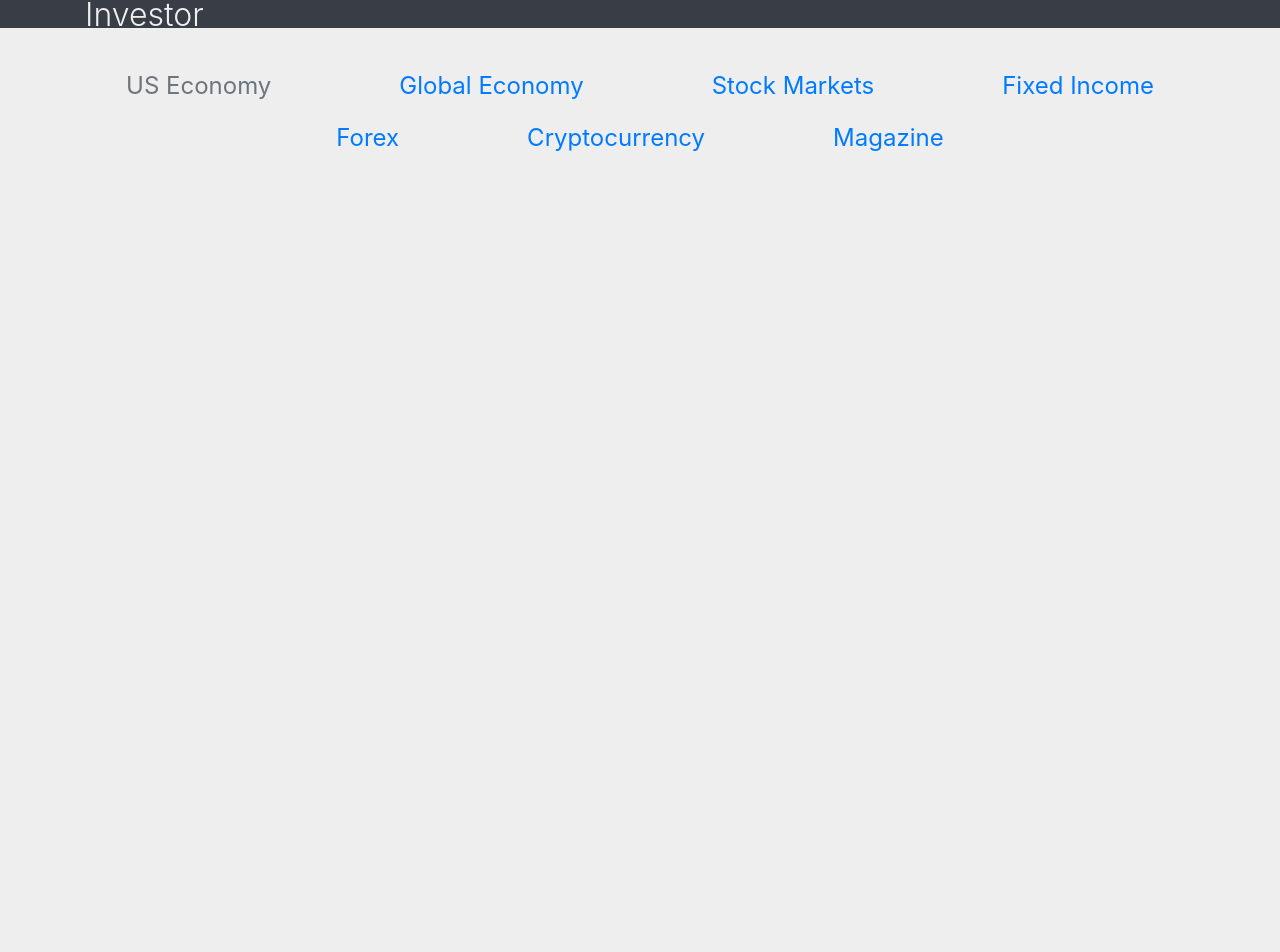
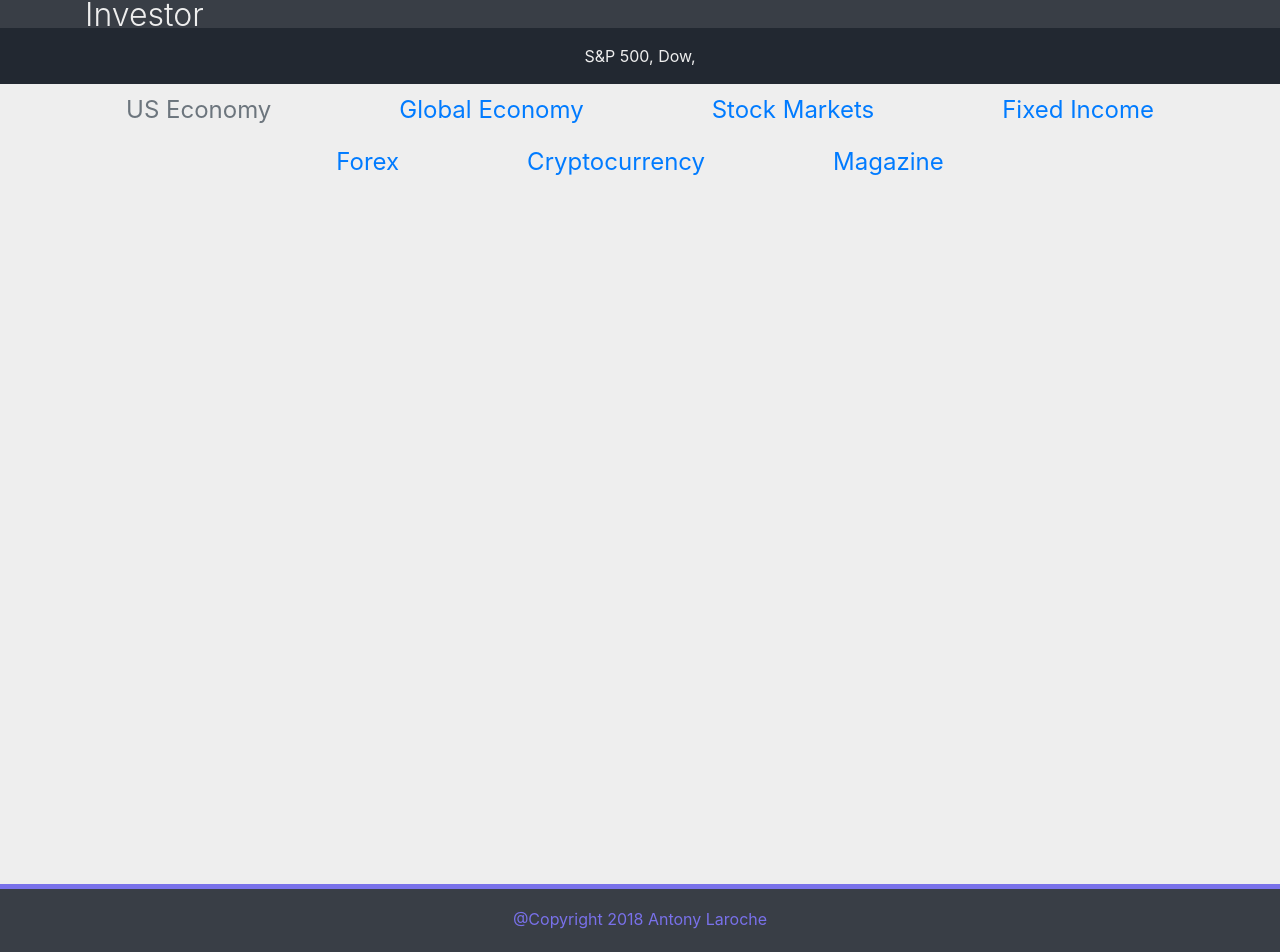
Before and after one commit to ajlaroche/globalstraightedge, a React (Create React App) app in the folder client/: page / in a window 1280 px wide. Shown: the part 244-1196 px from the top of the page. Before the commit the page ends 800 px from the top, so only its background shows below. Built offline with nearby package versions, Linux system fonts and the light colour scheme.

Commit message:
added ticker row

```diff
--- a/client/src/App.css
+++ b/client/src/App.css
@@ -1,3 +1,7 @@
 body {
   background-color: #eeeeee;
 }
+
+.mainBody {
+  min-height: 100vh;
+}
--- a/client/src/App.js
+++ b/client/src/App.js
@@ -3,14 +3,21 @@ import { BrowserRouter as Router, Route, Switch } from "react-router-dom";
 import "bootstrap/dist/css/bootstrap.min.css";
 import "./App.css";
 import Jumbotron from "./components/Jumbotron";
+import Footer from "./components/Footer";
 import Nav from "./components/Nav";
+import { Container } from "./components/Grid";
+import Ticker from "./components/Ticker";
 
 class App extends Component {
   render() {
     return (
-      <div className="App">
+      <div>
         <Jumbotron />
-        <Nav active="US Economy" />
+        <Ticker />
+        <Container fluid other="mainBody">
+          <Nav active="US Economy" />
+        </Container>
+        <Footer />
       </div>
     );
   }
--- a/client/src/components/Footer/Footer.css
+++ b/client/src/components/Footer/Footer.css
@@ -1,13 +1,13 @@
 footer {
   position: relative;
-  bottom: -50px;
-   width: 100%;
+  bottom: 0px;
+  width: 100%;
   height: 80px; /* Set the fixed height of the footer here */
   line-height: 60px; /* Vertically center the text there */
-  background-color: #181818;
+  background-color: #393e46;
   text-align: center;
-  border-top-color: #c49b66;
+  border-top-color: #7971ea;
   border-top-style: solid;
   border-width: 5px;
-  color: #c49b66;
+  color: #7971ea;
 }
--- a/client/src/components/Grid/Col.js
+++ b/client/src/components/Grid/Col.js
@@ -4,7 +4,7 @@ const Col = ({ size, other, children }) => (
   <div
     className={size
       .split(" ")
-      .map(size => "col-" + size + " " + other)
+      .map(size => "col-lg" + size + " " + other)
       .join(" ")}
   >
     {children}
--- a/client/src/components/Grid/Container.js
+++ b/client/src/components/Grid/Container.js
@@ -1,7 +1,5 @@
 import React from "react";
 
-const Container = ({ fluid, children }) => (
-  <div className={`container${fluid ? "-fluid" : ""}`}>{children}</div>
+export const Container = ({ fluid, other, children }) => (
+  <div className={`container${fluid ? "-fluid" : ""} ${other}`}>{children}</div>
 );
-
-export default Container;
--- a/client/src/components/Jumbotron/Jumbotron.css
+++ b/client/src/components/Jumbotron/Jumbotron.css
@@ -6,6 +6,7 @@ h1 {
 .jumbotron-fluid {
   background-color: #393e46;
   height: 17rem;
+  margin-bottom: 0px;
 }
 
 .lead {
--- /dev/null
+++ b/client/src/components/Ticker/Ticker.css
@@ -0,0 +1,12 @@
+.tickerRow {
+  background-color: #222831;
+  color: #eeeeee;
+  margin-left: 0px;
+  margin-right: 0px;
+  justify-content: center;
+  line-height: 3.5rem;
+}
+
+.tickerRowText {
+  margin-bottom: 0px;
+}
--- /dev/null
+++ b/client/src/components/Ticker/Ticker.js
@@ -0,0 +1,17 @@
+import React, { Component } from "react";
+import "./Ticker.css";
+import Row from "../Grid/Row";
+
+class Ticker extends Component {
+  render() {
+    const symbols = [];
+
+    return (
+      <div className="row tickerRow">
+        <p className="tickerRowText">S&P 500, Dow,</p>
+      </div>
+    );
+  }
+}
+
+export default Ticker;
--- /dev/null
+++ b/client/src/components/Ticker/index.js
@@ -0,0 +1 @@
+export { default } from "./Ticker";
```
